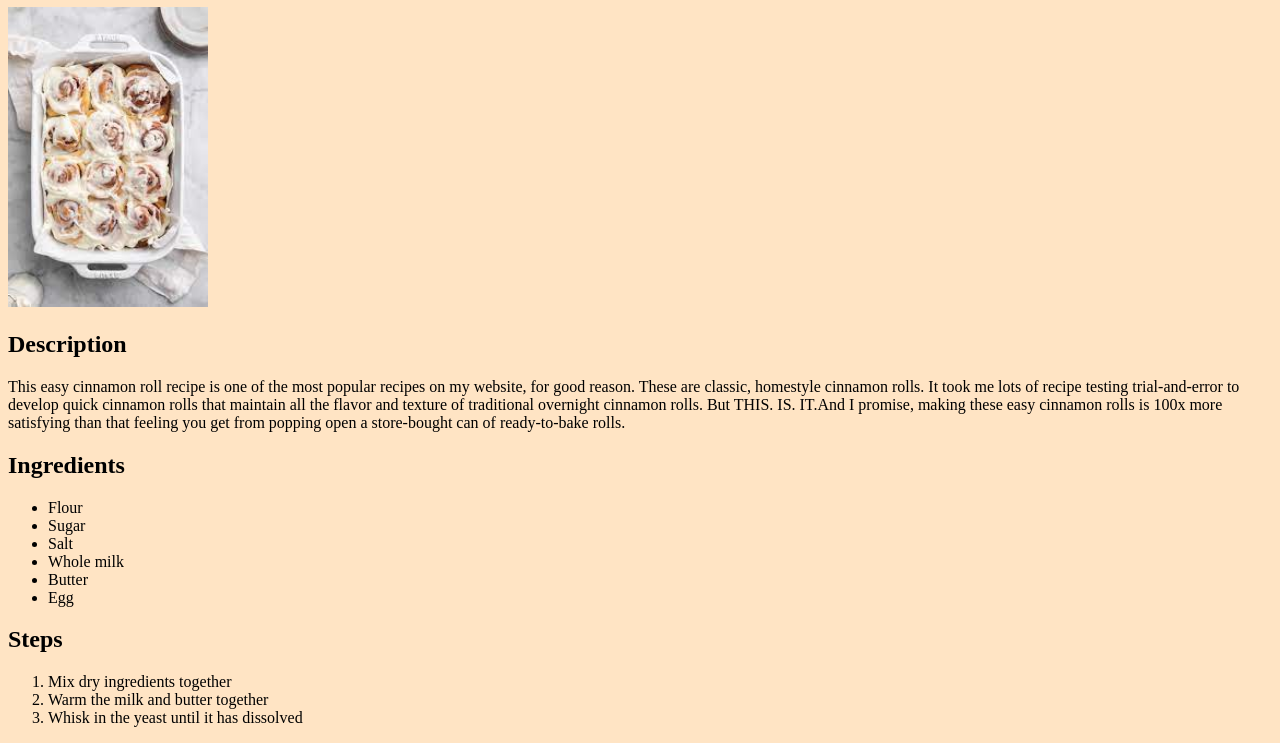
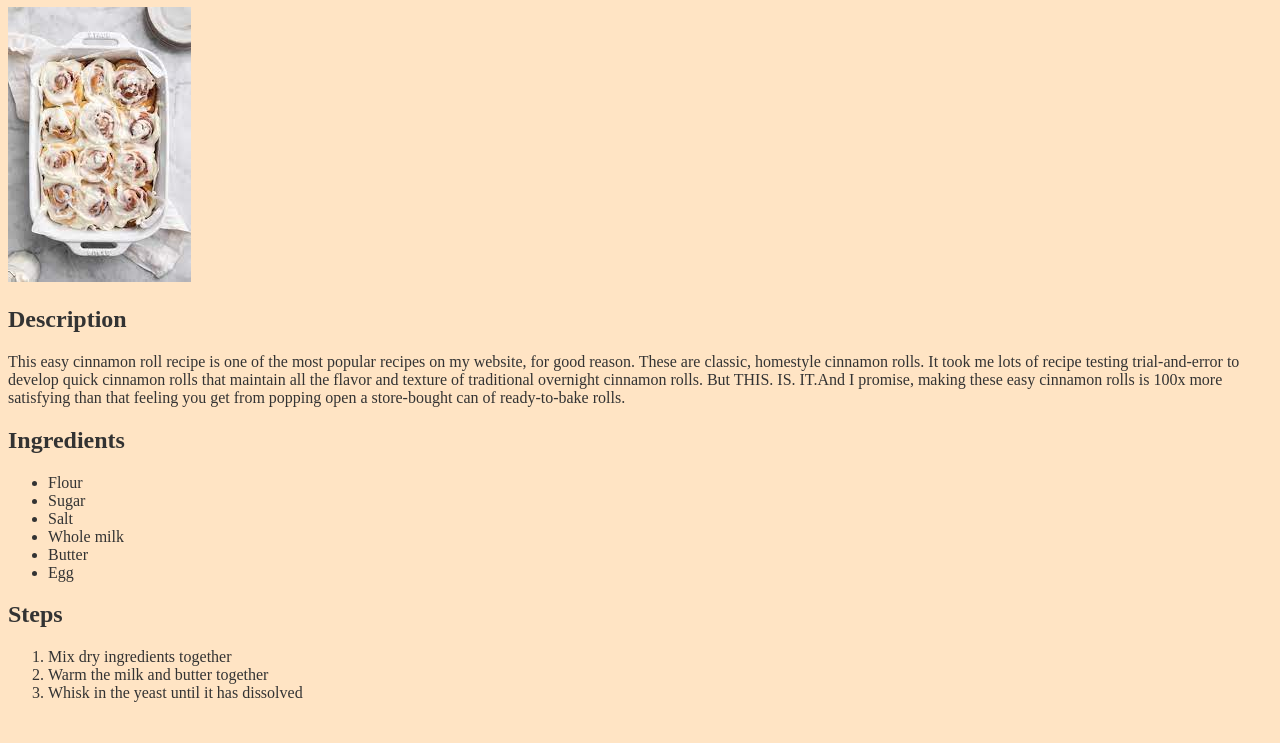
Before and after one commit to RPapagiannis/odin-recipes, a plain HTML site: page recipes/cinnamon-rolls.html in a window 1280 px wide. Shown: the part 73-816 px from the top of the page. Drawn offline with Linux system fonts and the light colour scheme.

Commit message:
Improve styles

```diff
--- a/styles.css
+++ b/styles.css
@@ -1,9 +1,10 @@
-* {
+body {
     background-color: bisque;
     font-family: 'Times New Roman', Times, serif;
+    color: #333; /* Adds default text color for better readability */
 }
 
 img {
-    height: 300px;
+    max-height: 300px;
     width: auto;
 }
```
